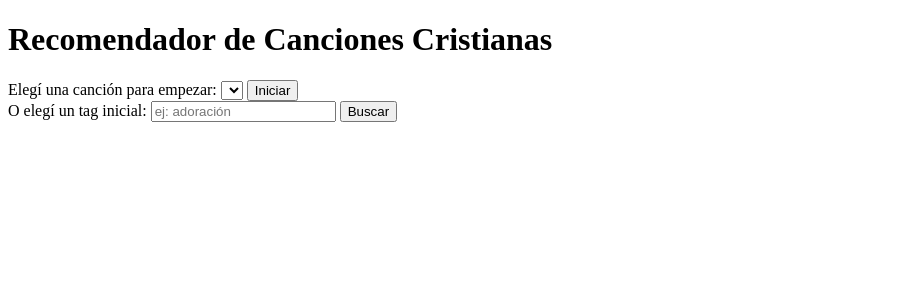
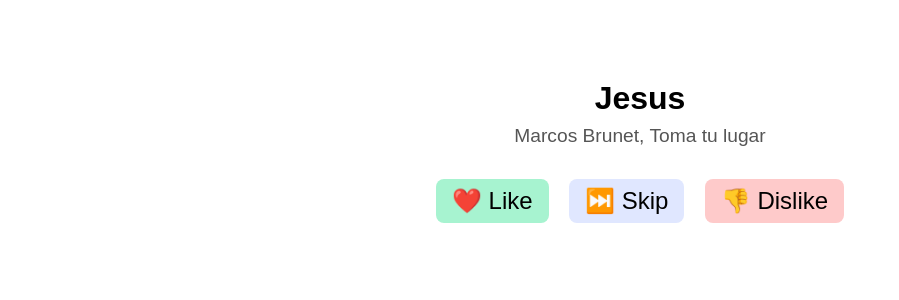
Before and after one commit to ivogabriel19/WorshipFlow, a Flask app: page / in a window 1280 px wide. Shown: the top 300 px of the page, without its empty margins (0-899 px from the left). Run offline with Flask 3, Linux system fonts and the light colour scheme; lists and menus that the app fills with data are empty; parts of the project's set-up code (start-up, migrations or seed data) failed here and were passed over.

Commit message:
tiene forma, hay que acomodar el algoritmo

```diff
--- a/app.py
+++ b/app.py
@@ -1,31 +1,48 @@
-from flask import Flask, render_template, request
-from flow import cargar_canciones, recomendar_por_tags
+from flask import Flask, render_template, request, redirect, url_for, session
+import json
+from flow import (
+    cargar_canciones,
+    cargar_estructura_tags,
+    init_user_preferences,
+    sugerir_siguiente,
+    actualizar_preferencias
+)
 
 app = Flask(__name__)
+app.secret_key = "supersecretkey"
+
 canciones = cargar_canciones()
-historial = []
+estructura_tags = cargar_estructura_tags()
+pesos = {
+    "Temas_Espirituales": 0.6,
+    "Estado_Emocional": 0.2,
+    "Contexto": 0.1,
+    "Genero_cancion": 0.1
+}
 
-@app.route("/", methods=["GET", "POST"])
+@app.before_request
+def init_session():
+    if "prefs" not in session:
+        session["prefs"] = init_user_preferences(estructura_tags)
+    if "actual_id" not in session:
+        session["actual_id"] = canciones[0]["id"]
+
+@app.route("/")
 def index():
-    global historial
+    actual = next((c for c in canciones if c["id"] == session["actual_id"]), canciones[0])
+    return render_template("index.html", cancion=actual)
 
-    if request.method == "POST":
-        accion = request.form.get("accion")
-        if accion == "iniciar":
-            historial = []
-            cancion_id = request.form.get("cancion")
-            cancion = next((c for c in canciones if c["id"] == cancion_id), None)
-        elif accion == "tag":
-            historial = []
-            tag = request.form.get("tag")
-            cancion = recomendar_por_tags([tag], canciones, historial)
-        elif accion == "skip":
-            historial.append(request.form.get("actual_id"))
-            actual_tags = request.form.get("actual_tags").split(",")
-            cancion = recomendar_por_tags(actual_tags, canciones, historial)
-        else:
-            cancion = None
-    else:
-        cancion = None
+@app.route("/feedback/<tipo>")
+def feedback(tipo):
+    actual = next((c for c in canciones if c["id"] == session["actual_id"]), canciones[0])
+    if tipo in ["like", "dislike"]:
+        prefs = session["prefs"]
+        prefs = actualizar_preferencias(prefs, actual, tipo)
+        session["prefs"] = prefs
 
-    return render_template("index.html", cancion=cancion, canciones=canciones)
+    siguiente = sugerir_siguiente(actual, canciones, session["prefs"], pesos)
+    session["actual_id"] = siguiente["id"]
+    return redirect(url_for("index"))
+
+if __name__ == "__main__":
+    app.run(debug=True)
--- a/data/songs.json
+++ b/data/songs.json
@@ -3,42 +3,63 @@
     "id": "c1",
     "titulo": "Jesus",
     "autor": ["Marcos Brunet","Toma tu lugar"],
-    "tags": ["adoración", "imagen"]
+    "Temas_Espirituales": ["adoración", "imagen"],
+    "Estado_Emocional": ["anhelo"],
+    "Contexto": ["Congregacional"],
+    "Genero_cancion": ["Espontaneo"]
   },
   {
     "id": "c2",
     "titulo": "Enciende un fuego",
     "autor": ["Catedral de la FE"],
-    "tags": ["avivamiento", "presencia"]
+    "Temas_Espirituales": ["Espiritual", "avivamiento", "presencia"],
+    "Estado_Emocional": ["pasion"],
+    "Contexto": ["Congregacional"],
+    "Genero_cancion": []
   },
   {
     "id": "c3",
     "titulo": "Haz fluir",
     "autor": ["Toma tu lugar", "Lucas Conslie"],
-    "tags": []
+    "Temas_Espirituales": ["", ""],
+    "Estado_Emocional": ["", ""],
+    "Contexto": ["", ""],
+    "Genero_cancion": [""]
   },
   {
     "id": "c4",
     "titulo": "Quiero quemar",
     "autor": ["marcos Brunet", "Toma tu lugar", "UPPERROOM"],
-    "tags": []
+    "Temas_Espirituales": ["", ""],
+    "Estado_Emocional": ["", ""],
+    "Contexto": ["", ""],
+    "Genero_cancion": [""]
   },
   {
     "id": "c4",
     "titulo": "No yo, sino Cristo",
     "autor": ["Majo y Dan"],
-    "tags": ["Entrega"]
+    "Temas_Espirituales": ["", ""],
+    "Estado_Emocional": ["", ""],
+    "Contexto": ["", ""],
+    "Genero_cancion": [""]
   },
   {
     "id": "c5",
     "titulo": "Tu gran nombre",
     "autor": ["Evan Craft"],
-    "tags": ["Glorificacion"]
+    "Temas_Espirituales": ["", ""],
+    "Estado_Emocional": ["", ""],
+    "Contexto": ["", ""],
+    "Genero_cancion": [""]
   },
   {
     "id": "c6",
     "titulo": "Con todo",
     "autor": ["Hillsong United"],
-    "tags": ["Entrega", "Busqueda"]
+    "Temas_Espirituales": ["Adoracion", "glorificacion"],
+    "Estado_Emocional": ["", ""],
+    "Contexto": ["Personal", ""],
+    "Genero_cancion": [""]
   }
 ]
--- a/data/tags.json
+++ b/data/tags.json
@@ -1,11 +1,17 @@
 {
+  "Temas_espirituales":{
     "Adoracion":["adoración","alabanza","exaltación","glorificación","imagen","ofrenda"],
     "Espiritual":["presencia","avivamiento","pasion"],
-  "Caracteristicas":["amor","poder","majestad","soberania","misericordia","justo"],
+    "Caracteristicas de Dios":["amor","poder","majestad","soberania","misericordia","justo"],
     "Devocion":["busqueda", "entrega","rendición","proposito"],
     "Testimonio":["poder","milagros","victoria","gratitud"],
     "Redencion":["cruz","perdon","sangre","salvacion","gracia","renovacion","esperanza"],
     "Relacion":["intimidad","rey","padre"],
     "Iglesia":["unidad","cuerpo","comunion","generacion","reino"],
     "Esperanza Escatológica": ["venida", "cielo", "gloria venidera", "segunda venida"]
+  },
+  "Estado_Emocional":[  "Humildad","Quebrantamiento","Gozo","Fe","Esperanza","Paz",
+                        "Descanso","Confianza","Anhelo"],
+  "Contexto":["Personal","Familiar","Congregacional"],
+  "Genero_cancion":["Instrumental","Espontaneo"]
 }
--- a/flow.py
+++ b/flow.py
@@ -1,22 +1,81 @@
 import json
+import random
 
-# Cargar canciones desde JSON
-def cargar_canciones(ruta="data/canciones.json"):
-    with open(ruta, "r", encoding="utf-8") as f:
+# Cargar canciones y estructura de tags
+def cargar_canciones(path="data/songs.json"):
+    with open(path, "r", encoding="utf-8") as f:
         return json.load(f)
 
-def similitud_jaccard(tags1, tags2):
-    inter = tags1 & tags2
-    union = tags1 | tags2
-    return len(inter) / len(union)
+def cargar_estructura_tags(path="data/tags.json"):
+    with open(path, "r", encoding="utf-8") as f:
+        return json.load(f)
 
-def recomendar_por_tags(tags_referencia, canciones, ya_vistas=None):
-    if ya_vistas is None:
-        ya_vistas = []
-    candidatas = [c for c in canciones if c["id"] not in ya_vistas]
-    candidatas = sorted(
-        candidatas,
-        key=lambda c: similitud_jaccard(set(tags_referencia), set(c["tags"])),
-        reverse=True
-    )
-    return candidatas[0] if candidatas else None
+# Calcular similitud por categoría (Jaccard)
+def calcular_similitud(cancion_base, otra_cancion, pesos):
+    score = 0
+    for categoria in pesos:
+        tags_base = set(cancion_base.get(categoria, []))
+        tags_otra = set(otra_cancion.get(categoria, []))
+        if tags_base and tags_otra:
+            interseccion = len(tags_base & tags_otra)
+            union = len(tags_base | tags_otra)
+            jaccard = interseccion / union
+            score += jaccard * pesos[categoria]
+    return score
+
+# Ajustar preferencias del usuario
+def actualizar_preferencias(user_prefs, cancion, feedback, learning_rate=0.5):
+    delta = 1 if feedback == "like" else -1 if feedback == "dislike" else 0
+    if delta == 0:
+        return user_prefs
+
+    for categoria, tags in cancion.items():
+        if categoria in user_prefs:
+            for tag in tags:
+                actual = user_prefs[categoria].get(tag, 0)
+                user_prefs[categoria][tag] = actual + delta * learning_rate
+    return user_prefs
+
+# Score combinado: similitud + afinidad
+def calcular_score_total(cancion, base, user_prefs, pesos):
+    sim_tag = calcular_similitud(base, cancion, pesos)
+    afinidad = 0
+    for categoria in pesos:
+        tags = cancion.get(categoria, [])
+        for tag in tags:
+            afinidad += user_prefs.get(categoria, {}).get(tag, 0)
+    return sim_tag + 0.2 * afinidad
+
+# Sugerencia siguiente canción
+def sugerir_siguiente(cancion_actual, canciones, user_prefs, pesos):
+    candidatos = [c for c in canciones if c["id"] != cancion_actual["id"]]
+    ranked = sorted(candidatos, key=lambda c: calcular_score_total(c, cancion_actual, user_prefs, pesos), reverse=True)
+    return ranked[0] if ranked else random.choice(canciones)
+
+# Inicializar perfil vacío por usuario (puede serializarse en el futuro)
+def init_user_preferences(tags_estructura):
+    return {categoria: {} for categoria in tags_estructura}
+
+if __name__ == "__main__":
+    canciones = cargar_canciones()
+    estructura_tags = cargar_estructura_tags()
+    pesos = {
+        "Temas_Espirituales": 0.6,
+        "Estado_Emocional": 0.2,
+        "Contexto": 0.1,
+        "Genero_cancion": 0.1
+    }
+    user_prefs = init_user_preferences(estructura_tags)
+
+    actual = canciones[0]
+    while True:
+        print("\nSiguiente sugerencia:", actual["titulo"])
+        print("Autor(es):", ", ".join(actual["autor"]))
+        accion = input("[l]ike / [d]islike / [s]kip / [q]uit: ").strip().lower()
+
+        if accion == "q":
+            break
+        if accion in ["l", "d"]:
+            feedback = "like" if accion == "l" else "dislike"
+            user_prefs = actualizar_preferencias(user_prefs, actual, feedback)
+        actual = sugerir_siguiente(actual, canciones, user_prefs, pesos)
--- a/templates/index.html
+++ b/templates/index.html
@@ -1,37 +1,49 @@
 <!DOCTYPE html>
-<html>
+<html lang="es">
 <head>
-  <title>Recomendador de Canciones Cristianas</title>
+  <meta charset="UTF-8">
+  <title>Recomendador Worship</title>
+  <style>
+    body {
+      font-family: sans-serif;
+      text-align: center;
+      margin-top: 5rem;
+    }
+    h1 {
+      font-size: 2rem;
+      margin-bottom: 0.5rem;
+    }
+    .autor {
+      font-size: 1.2rem;
+      color: #555;
+      margin-bottom: 1.5rem;
+    }
+    .botones button {
+      font-size: 1.5rem;
+      margin: 0.5rem;
+      padding: 0.5rem 1rem;
+      border: none;
+      border-radius: 0.5rem;
+      cursor: pointer;
+    }
+    .like { background-color: #a7f3d0; }
+    .skip { background-color: #e0e7ff; }
+    .dislike { background-color: #fecaca; }
+  </style>
 </head>
 <body>
-  <h1>Recomendador de Canciones Cristianas</h1>
-
-  {% if not cancion %}
-    <form method="POST">
-      <label>Elegí una canción para empezar:</label>
-      <select name="cancion">
-        {% for c in canciones %}
-          <option value="{{ c.id }}">{{ c.titulo }}</option>
-        {% endfor %}
-      </select>
-      <button name="accion" value="iniciar">Iniciar</button>
+  <h1>{{ cancion.titulo }}</h1>
+  <div class="autor">{{ ', '.join(cancion.autor) }}</div>
+  <div class="botones">
+    <form action="/feedback/like" method="get" style="display:inline">
+      <button class="like">❤️ Like</button>
     </form>
-
-    <form method="POST">
-      <label>O elegí un tag inicial:</label>
-      <input name="tag" placeholder="ej: adoración" />
-      <button name="accion" value="tag">Buscar</button>
+    <form action="/feedback/skip" method="get" style="display:inline">
+      <button class="skip">⏭️ Skip</button>
     </form>
-
-  {% else %}
-    <h2>{{ cancion.titulo }}</h2>
-    <p><strong>Tags:</strong> {{ cancion.tags | join(', ') }}</p>
-
-    <form method="POST">
-      <input type="hidden" name="actual_id" value="{{ cancion.id }}">
-      <input type="hidden" name="actual_tags" value="{{ cancion.tags | join(',') }}">
-      <button name="accion" value="skip">Siguiente sugerencia</button>
+    <form action="/feedback/dislike" method="get" style="display:inline">
+      <button class="dislike">👎 Dislike</button>
     </form>
-  {% endif %}
+  </div>
 </body>
 </html>
```
Also changed, not shown: data/tipos_tags.json (deleted, +0 -8 lines). Lines whose indentation alone changed are shown as unchanged.
